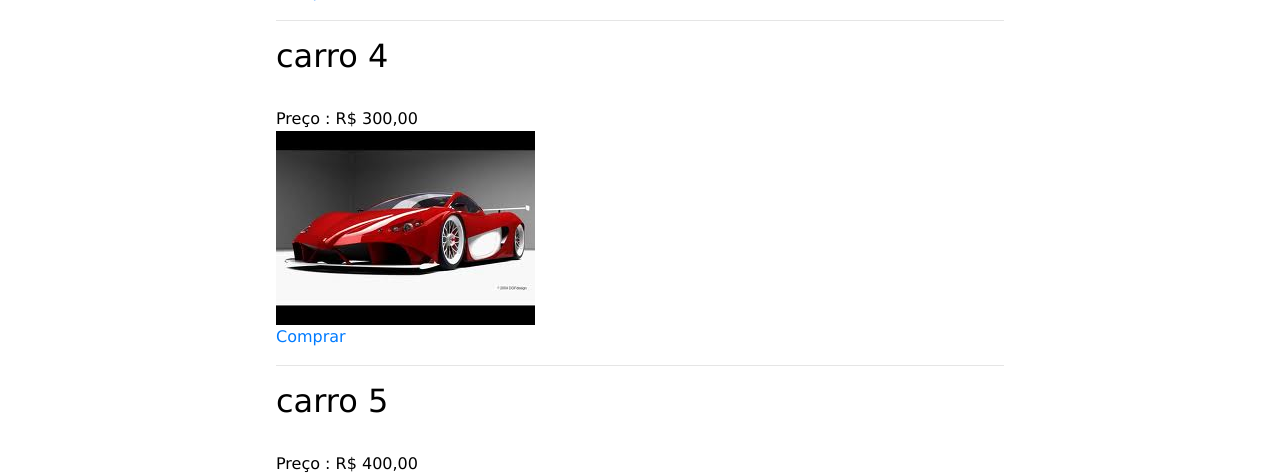
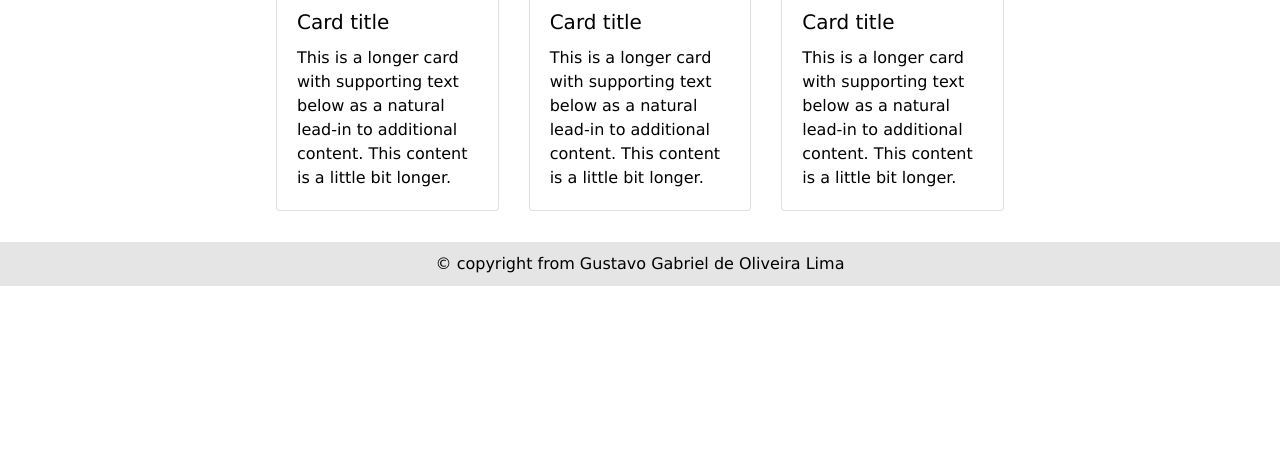
Before and after one commit to SamAlm13/DS, a PHP site: page / in a window 1280 px wide. Shown: the part 1248-1723 px from the top of the page. After the commit the page ends 1534 px from the top, so only its background shows below. Run offline with PHP 8.4, Linux system fonts and the light colour scheme; data comes from the database, SQL or seed files in the repository; some libraries are stand-ins or nearby versions.

Commit message:
bora embora

```diff
--- a/aluguel/index.php
+++ b/aluguel/index.php
@@ -36,11 +36,28 @@
     <h2>Vitrine Virtual</h2>
     <p>Lorem ipsum dolor sit amet, consectetuer adipiscing elit, sed diam nonummy nibh euismod tincidunt ut laoreet dolore magna aliquam erat volutpat.</p>
 
+        <div class="row row-cols-1 row-cols-md-3">
+        <?php $conn=mysqli_connect("localhost", "root", "","carrinho");
+        $sql = "SELECT * FROM produtos";
+        $qr = mysqli_query($conn,$sql) or die(mysqli_error());
+
+
+        while($ln = mysqli_fetch_assoc($qr)){ ?>
+          <div class="col mb-4">
+            <div class="card h-100">
+              <img src="..." class="card-img-top" alt="...">
+              <div class="card-body">
+                <h5 class="card-title">Card title</h5>
+                <p class="card-text">This is a longer card with supporting text below as a natural lead-in to additional content. This content is a little bit longer.</p>
+              </div>
+            </div>
+          </div>
+
+          <?php } ?>
+        </div>
+
     <?php
-          $conn=mysqli_connect("localhost", "root", "","carrinho");
 
-          $sql = "SELECT * FROM produtos";
-          $qr = mysqli_query($conn,$sql) or die(mysqli_error());
           while($ln = mysqli_fetch_assoc($qr)){
              echo '<h2>'.$ln['nome'].'</h2> <br />';
              echo 'Preço : R$ '.number_format($ln['preco'], 2, ',', '.').'<br />';
```
